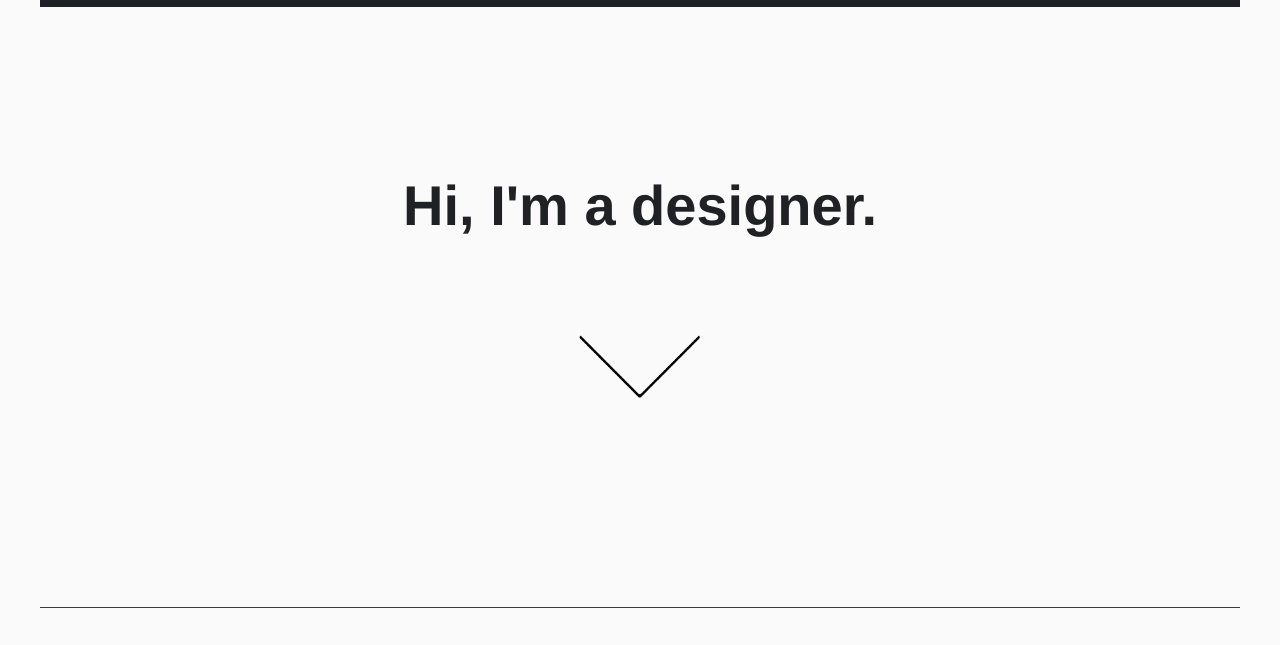
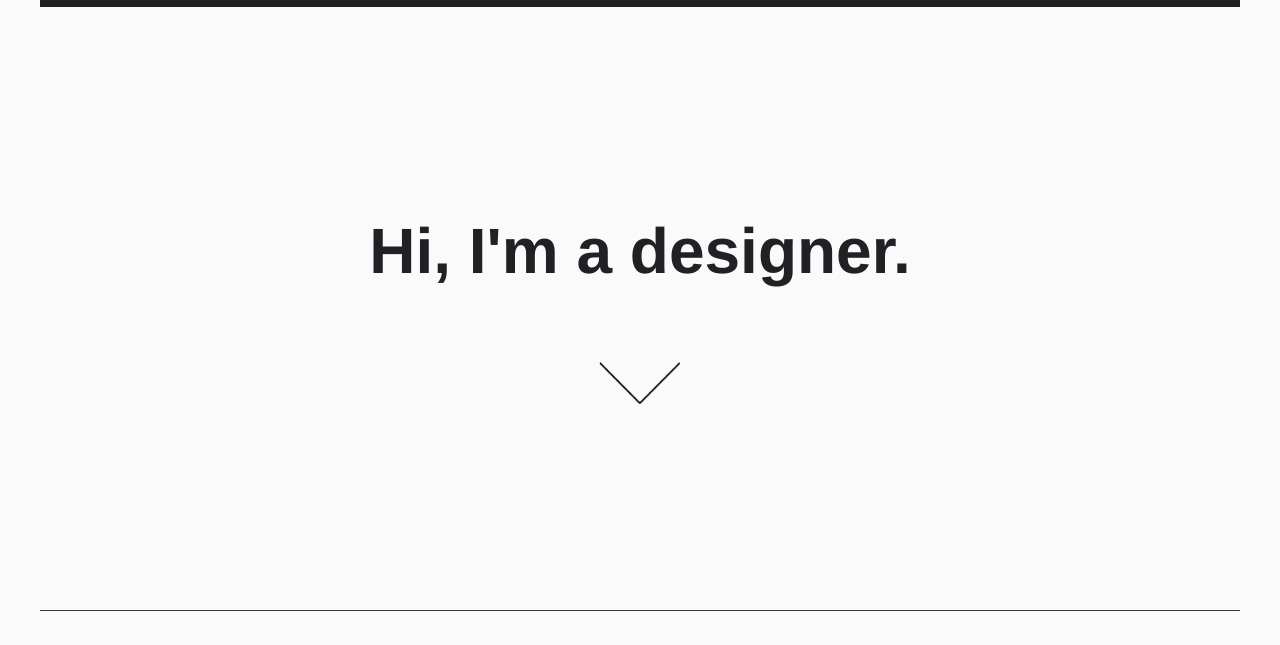
Before and after one commit to jarenmcdonald/portfolioSite, a plain HTML site: page index.html in a window 1280 px wide. Shown: the part 115-760 px from the top of the page. Drawn offline with Linux system fonts and the light colour scheme.

Commit message:
Adjusted for mobile size

```diff
--- a/css/sass/app.scss
+++ b/css/sass/app.scss
@@ -86,6 +86,8 @@ body {
                 font-weight: bold;
                 font-size: 3.5em;
                 text-align: center;
+                padding-left: 25%;
+                padding-right: 25%;
             }
         }
 
@@ -398,18 +400,30 @@ body {
         }
 
         #bannerCon {
+            margin-top: 100px;
+
             #welcome h3 {
                 margin-top: 100px;
                 padding-left: 25%;
                 padding-right: 25%;
+                font-size: 4em;
             }
         }
 
         #scrollArrow {
-            margin-top: 70px;
+            margin-top: 50px;
+            width: 100%;
+            animation-name: pulse;
+            animation-duration: 2s;
+            animation-iteration-count: infinite;
+            animation-timing-function: ease-in-out;
+            display: block;
+            text-align: center;
 
             img {
-                width: 150px;
+                width: 100px;
+                margin-left: 0 auto;
+                margin-right: 0 auto;
             }
         }
 
```
Also changed, not shown: css/app.css, 1 other file.
